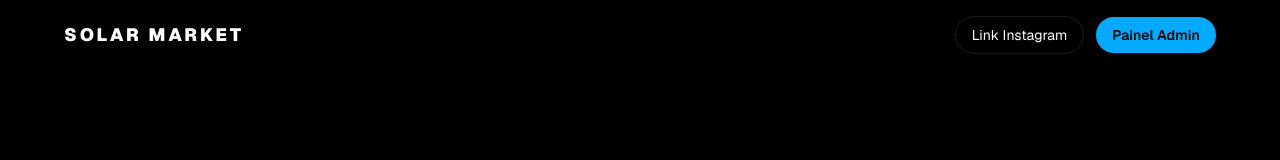
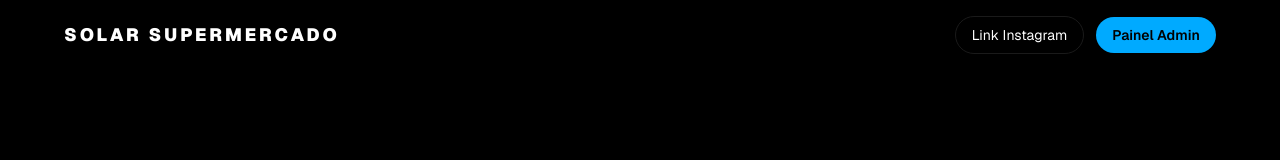
Before and after one commit to walter1243/Sistema-Solar-Supermercado, a Next.js app: page / in a window 1280 px wide. Shown: the top 160 px of the page. Built offline with nearby package versions, Linux system fonts and the light colour scheme.

Commit message:
fix: traduz nome da marca na landing para portugues

```diff
--- a/src/components/landing/LandingPage.tsx
+++ b/src/components/landing/LandingPage.tsx
@@ -101,7 +101,7 @@ export default function LandingPage() {
         className="sticky top-0 z-50 border-b border-transparent px-5 py-4"
       >
         <div className="mx-auto flex max-w-6xl items-center justify-between">
-          <div className="text-lg font-black tracking-[0.16em]">SOLAR MARKET</div>
+          <div className="text-lg font-black tracking-[0.16em]">SOLAR SUPERMERCADO</div>
           <div className="flex items-center gap-3 text-sm">
             <Link href="/loja" className="rounded-full border border-[#1A1A1A] px-4 py-2 hover:border-[#B2FF00]">
               Link Instagram
```
